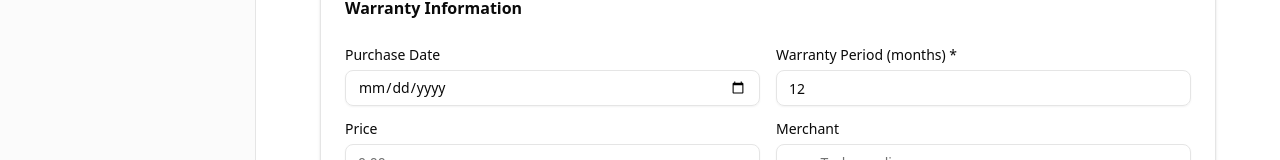
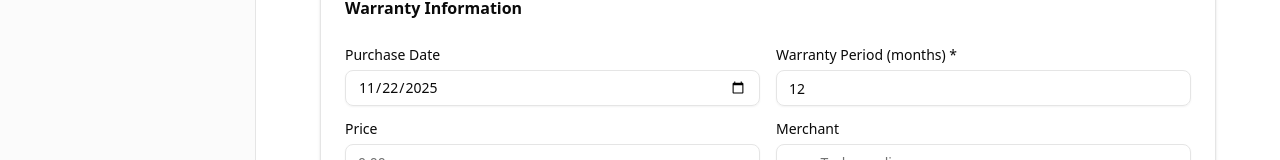
Before and after one commit to ripper8/warranty-manager, a Next.js app: page /add in a window 1280 px wide. Shown: the part 959-1119 px from the top of the page. Built offline with nearby package versions, Linux system fonts and the light colour scheme; no server answers; the database is empty.

Commit message:
populate date today for the new items

```diff
--- a/src/app/(dashboard)/add/page.tsx
+++ b/src/app/(dashboard)/add/page.tsx
@@ -34,7 +34,7 @@ export default function AddWarrantyPage() {
         category: '',
         brand: '',
         model: '',
-        purchaseDate: '',
+        purchaseDate: new Date().toISOString().split('T')[0],
         warrantyPeriod: '12',
         price: '',
         currency: 'EUR',
```
